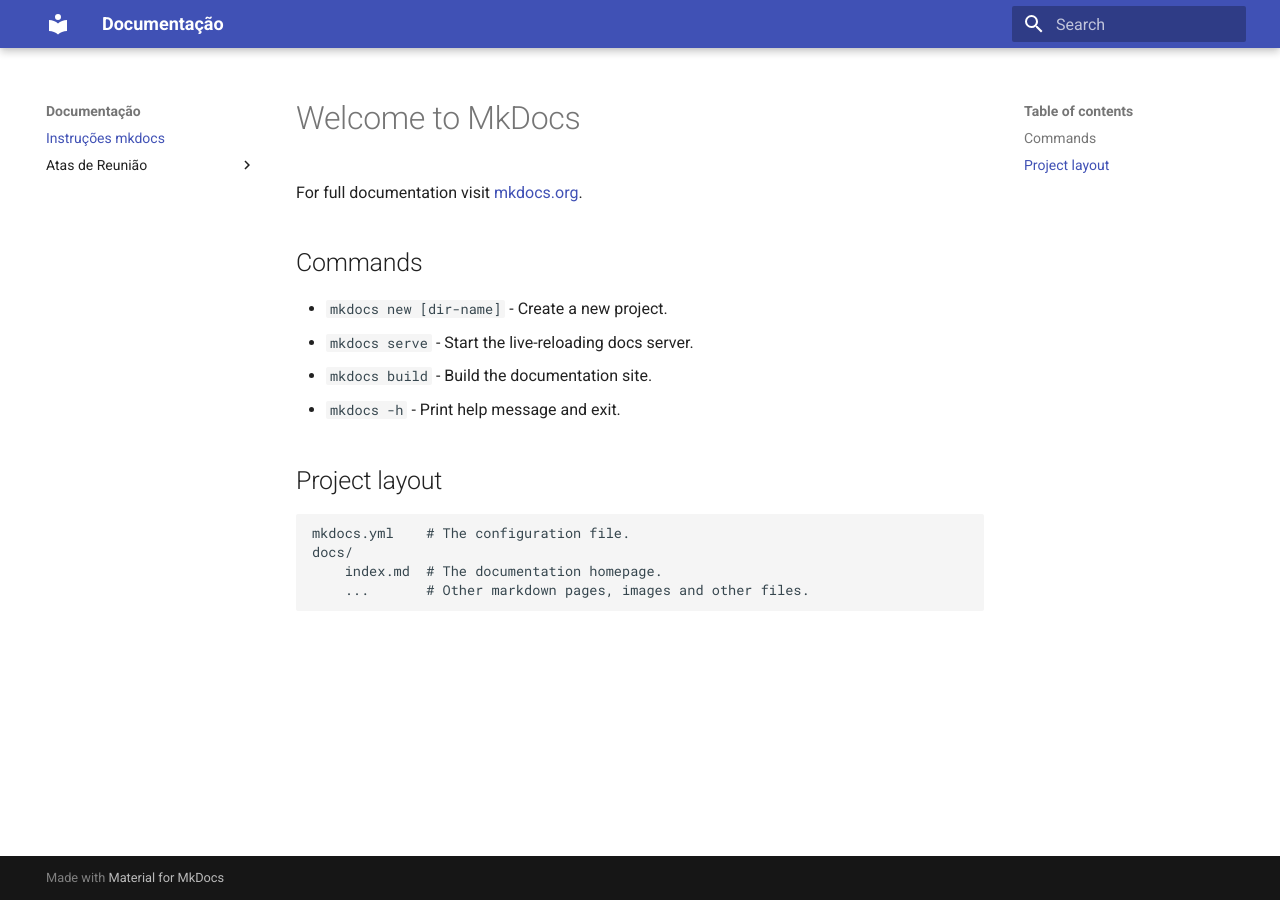
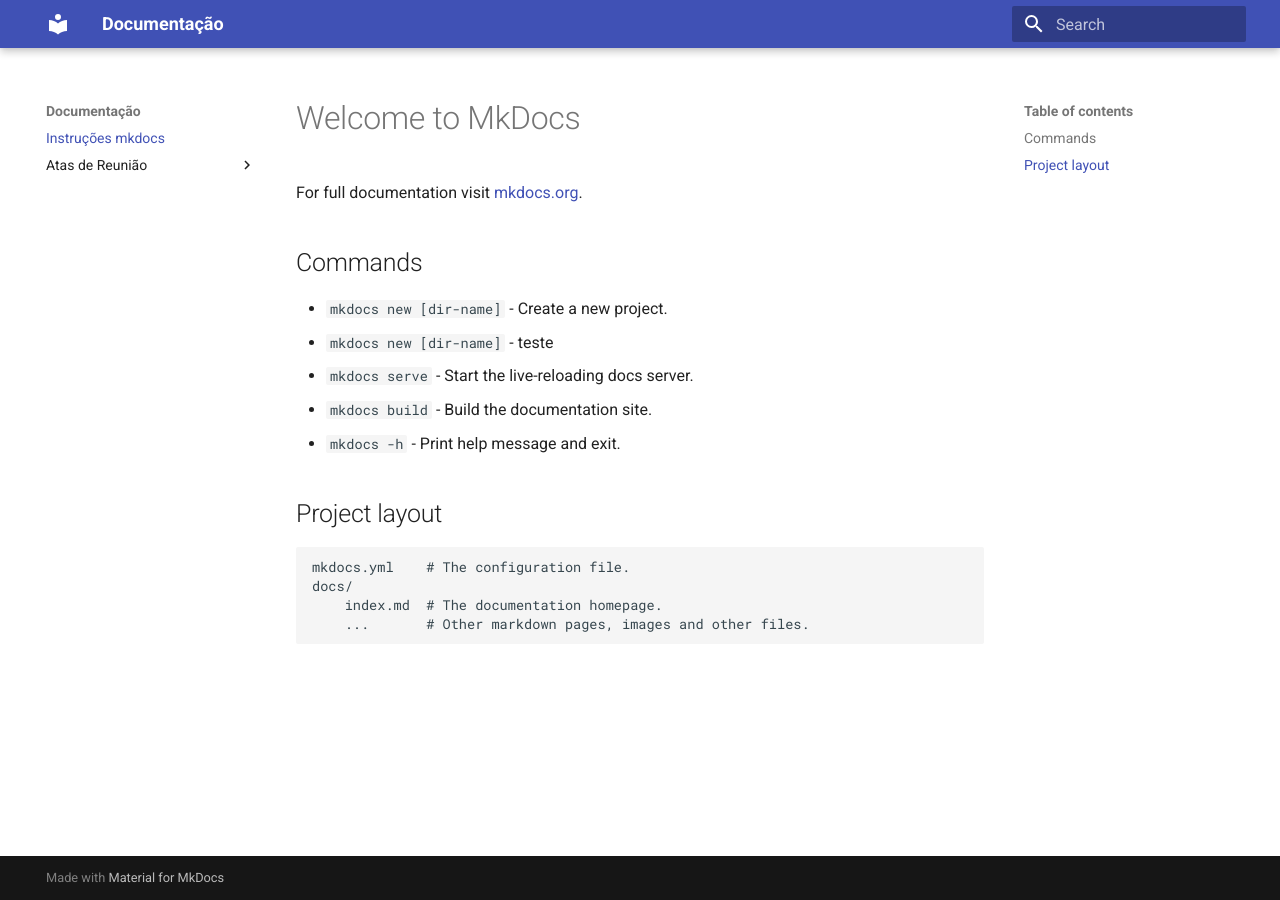
Before and after one commit to FelipeFreire-gf/compiladores, an MkDocs documentation site: the page built from docs/index.md, in a window 1280 px wide. Built offline with MkDocs 1.6.1 and Material for MkDocs 9.7.7, drawn with Linux system fonts in a browser that asks for light colours.

Commit message:
teste.md

```diff
--- a/docs/index.md
+++ b/docs/index.md
@@ -5,6 +5,7 @@
 ## Commands
 
 * `mkdocs new [dir-name]` - Create a new project.
+* `mkdocs new [dir-name]` - teste
 * `mkdocs serve` - Start the live-reloading docs server.
 * `mkdocs build` - Build the documentation site.
 * `mkdocs -h` - Print help message and exit.
```
